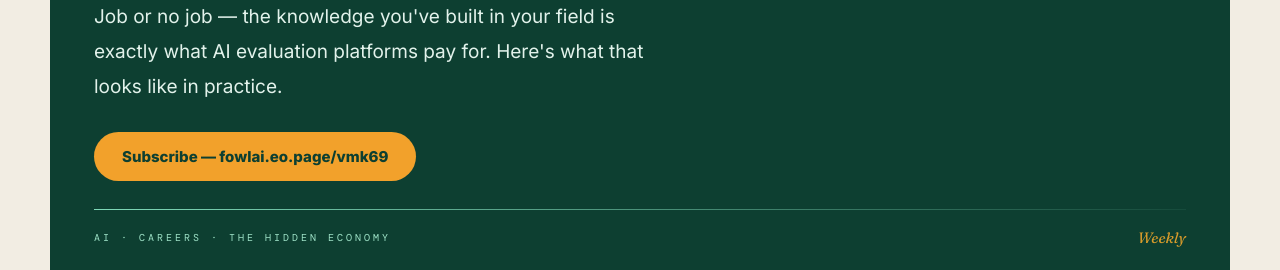
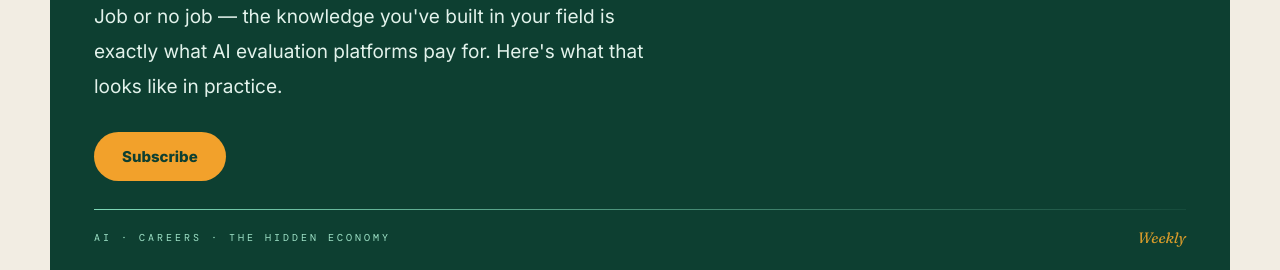
Before and after one commit to toyobam92/fowl-ai, a plain HTML site: page issues/2026-06-01/index.html in a window 1280 px wide. Shown: the part 302-572 px from the top of the page. Drawn offline with nearby package versions, Linux system fonts and the light colour scheme.

Commit message:
Fix subscribe button text

```diff
--- a/issues/2026-06-01/index.html
+++ b/issues/2026-06-01/index.html
@@ -162,7 +162,7 @@ table.pt tr:last-child td{border-bottom:none;}
   </div>
   <div class="mast-title">14 hours a week. $4k last month.<span>Your domain skills have an AI market.</span></div>
   <div class="mast-sub">Job or no job — the knowledge you've built in your field is exactly what AI evaluation platforms pay for. Here's what that looks like in practice.</div>
-  <a class="mast-cta" href="https://fowlai.eo.page/vmk69">Subscribe — fowlai.eo.page/vmk69</a>
+  <a class="mast-cta" href="https://fowlai.eo.page/vmk69">Subscribe</a>
   <div class="mast-rule"></div>
   <div class="mast-foot">
     <div class="mast-tag">AI · Careers · The Hidden Economy</div>
```
